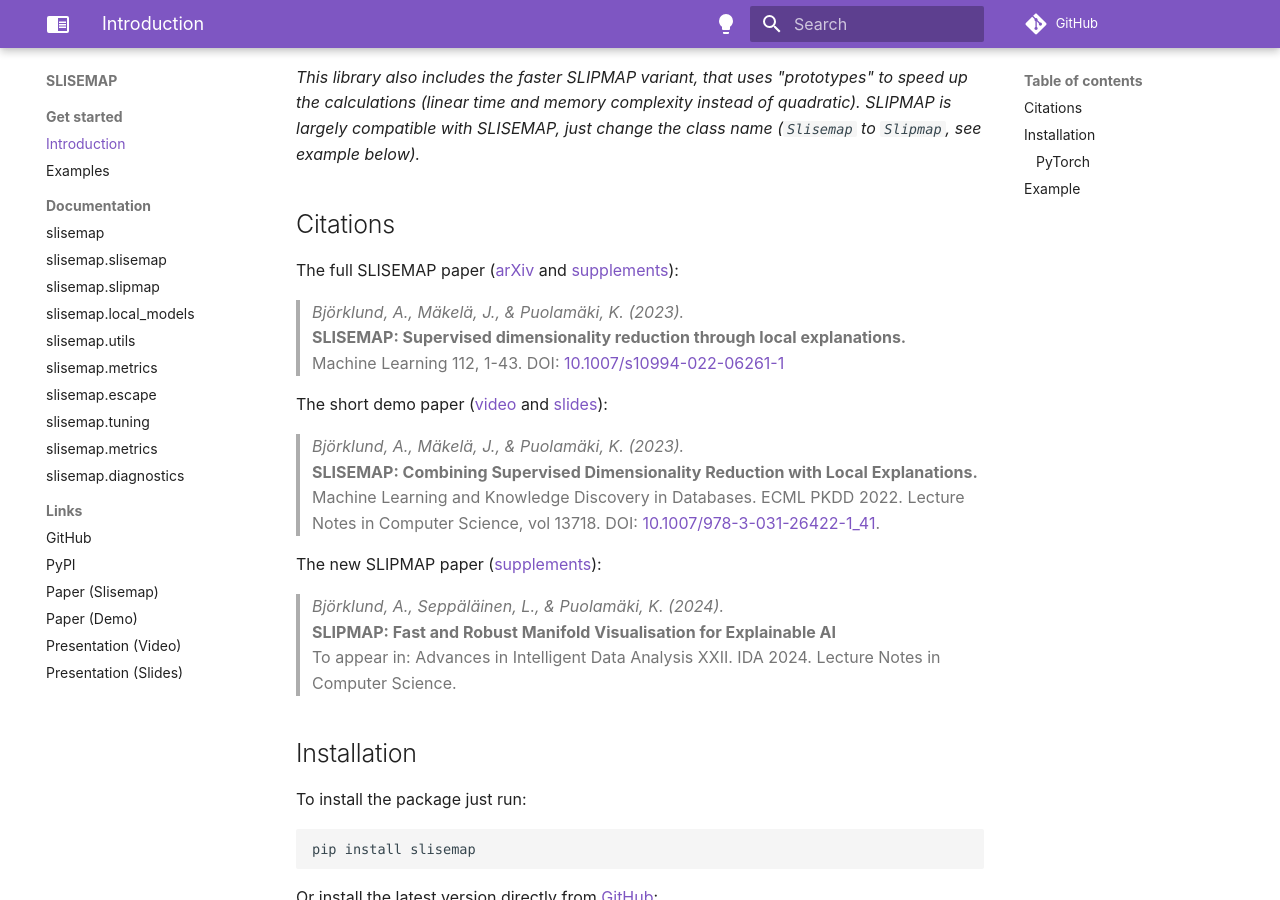
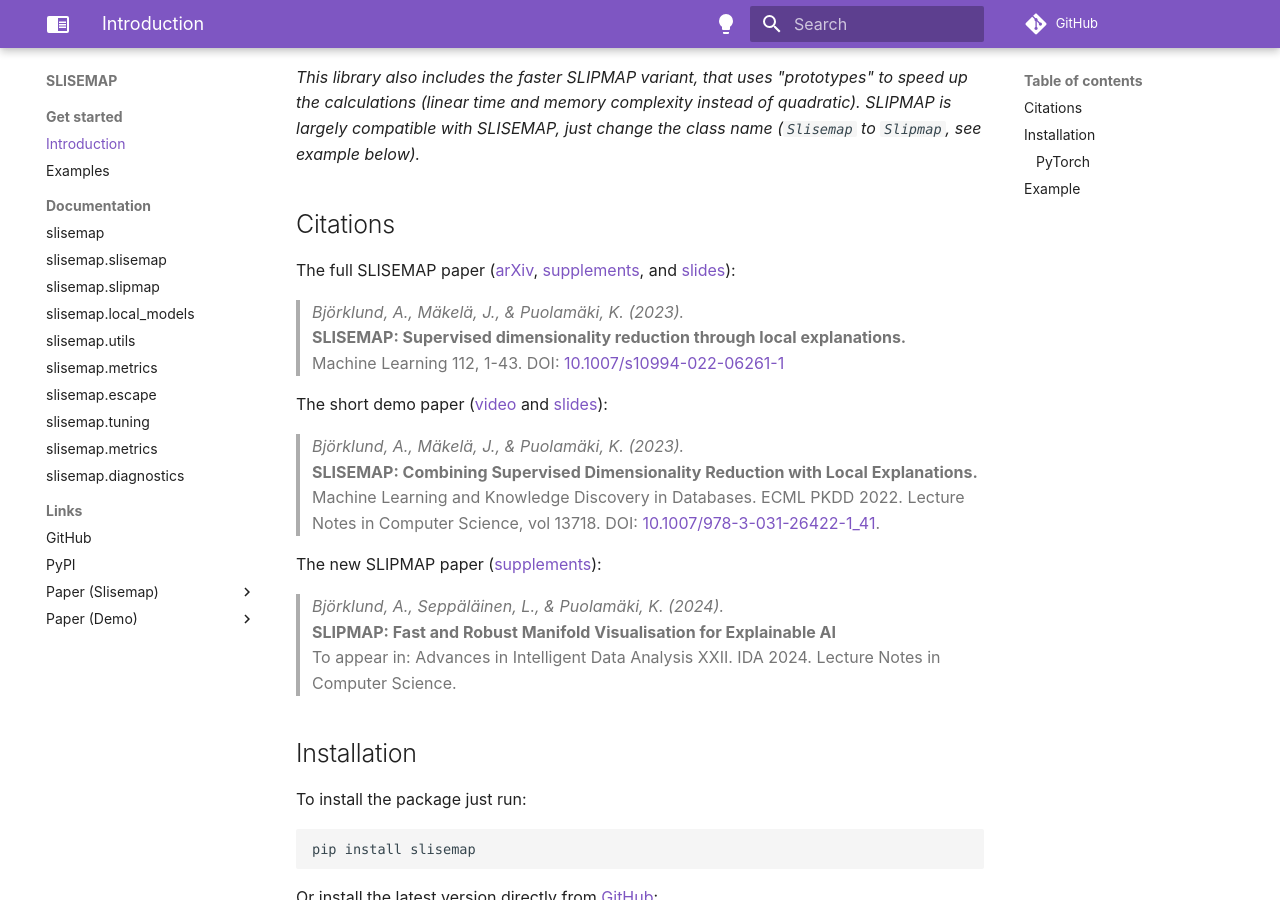
Before and after one commit to edahelsinki/slisemap, an MkDocs documentation site: the page built from docs/index.md, in a window 1280 px wide and 900 px high, scrolled down 520 px. Built offline with MkDocs 1.6.1 and Material for MkDocs 9.7.7, drawn with Linux system fonts in a browser that asks for light colours; comment, search, counter and statistics services are not loaded.

Commit message:
move slides to data branch

```diff
--- a/mkdocs.yml
+++ b/mkdocs.yml
@@ -47,10 +47,13 @@
   - Links:
       - GitHub: https://github.com/edahelsinki/slisemap
       - PyPI: https://pypi.org/project/slisemap/
-      - Paper (Slisemap): https://doi.org/10.1007/s10994-022-06261-1
-      - Paper (Demo): https://doi.org/10.1007/978-3-031-26422-1_41
-      - Presentation (Video): https://youtu.be/zvcFYItwRlQ
-      - Presentation (Slides): https://github.com/edahelsinki/slisemap/blob/main/examples/demo_presentation.pdf
+      - Paper (Slisemap):
+          - Paper: https://doi.org/10.1007/s10994-022-06261-1
+          - Slides: https://github.com/edahelsinki/slisemap/blob/data/slides/slisemap_slides.pdf
+      - Paper (Demo):
+          - Paper: https://doi.org/10.1007/978-3-031-26422-1_41
+          - Video: https://youtu.be/zvcFYItwRlQ
+          - Slides: https://github.com/edahelsinki/slisemap/blob/data/slides/demo_slides.pdf
 
 plugins:
   # - offline
```
Also changed, not shown: README.md (+2 -2 lines), 1 other file.
